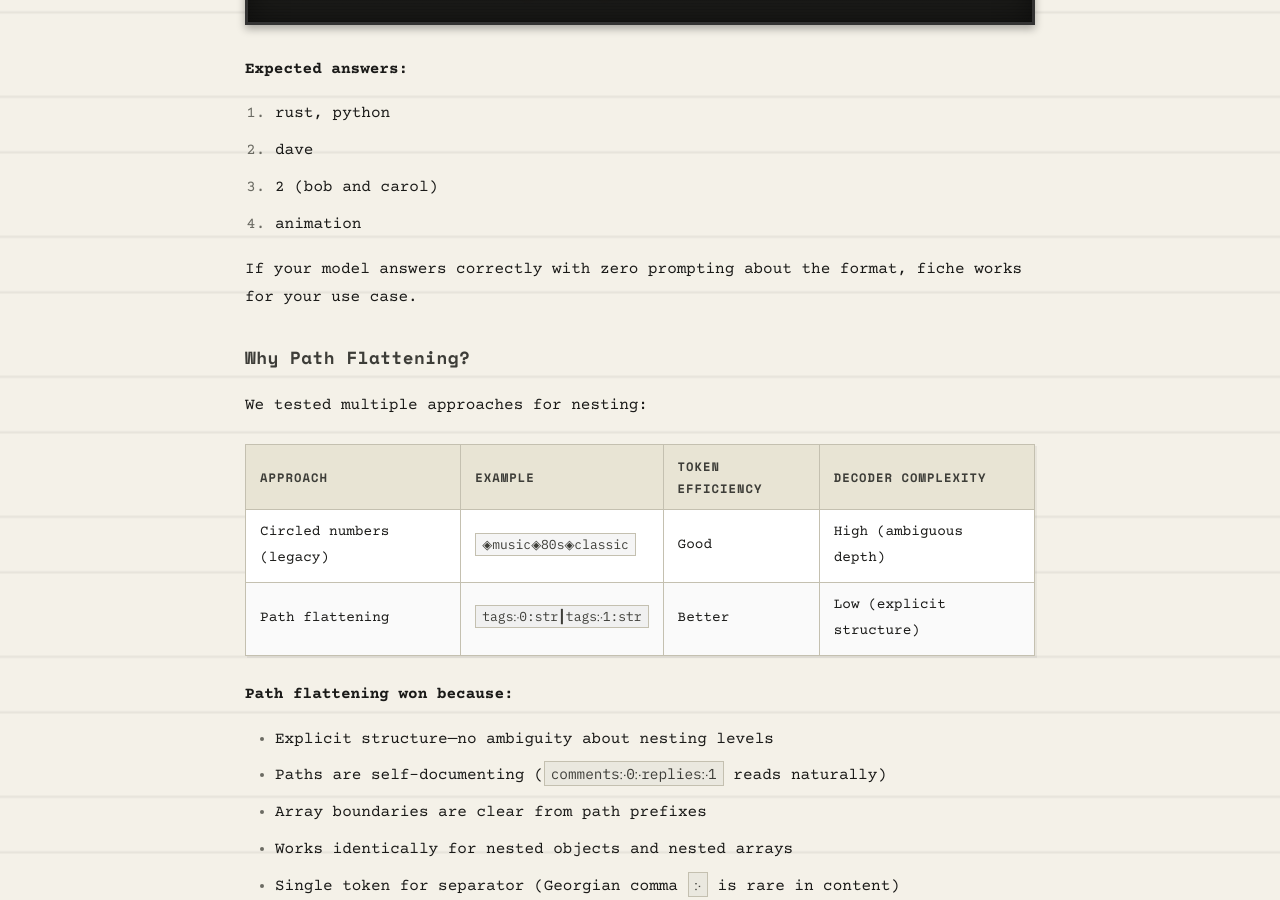
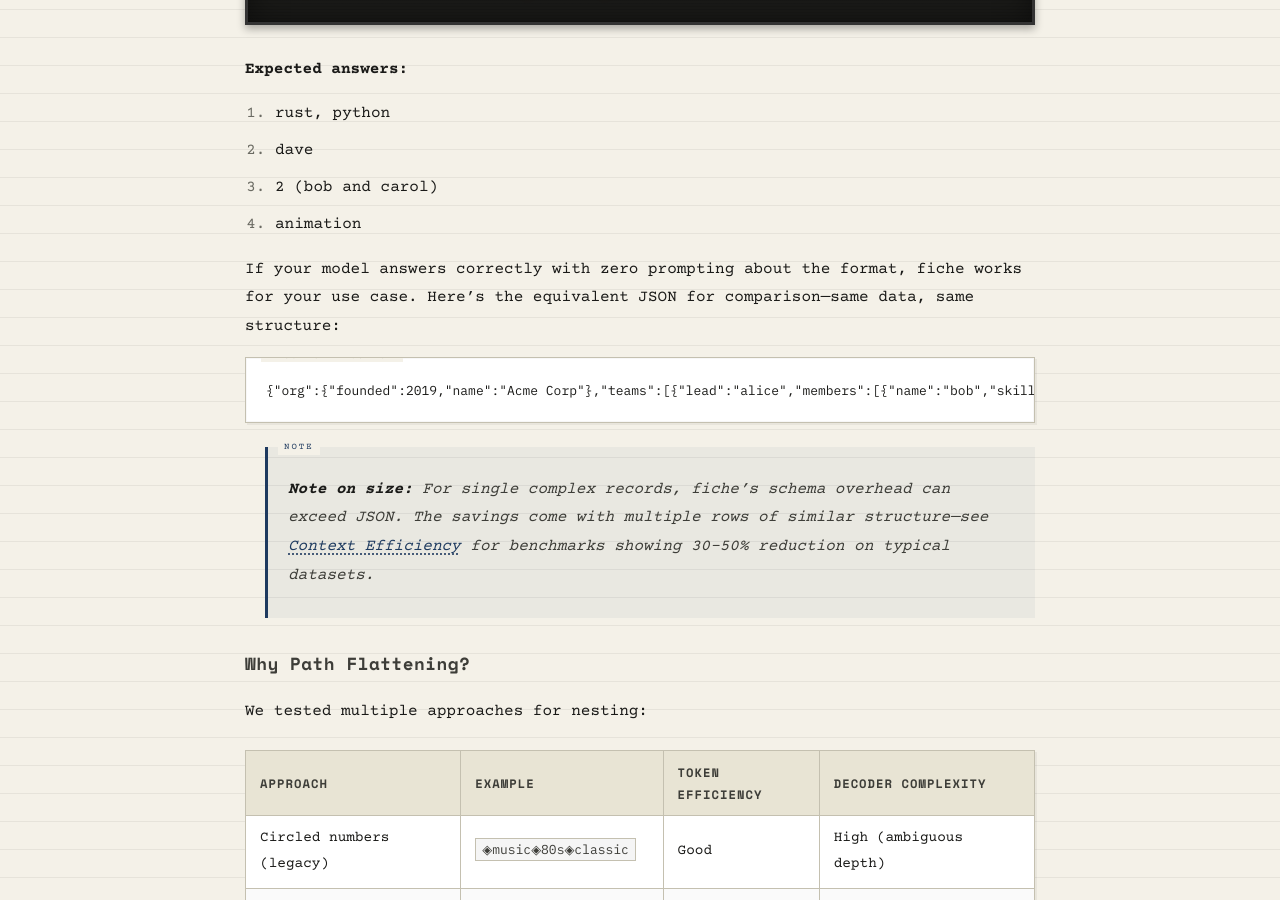
Before and after one commit to coryzibell/carrier98, a Jekyll site: the page built from docs/fiche.md, in a window 1280 px wide and 900 px high, scrolled down 6342 px. Built offline with Jekyll 4.4.1, drawn with Linux system fonts in a browser that asks for light colours.

````diff
--- a/docs/fiche.md
+++ b/docs/fiche.md
@@ -211,7 +211,13 @@ Questions:
 3. 2 (bob and carol)
 4. animation
 
-If your model answers correctly with zero prompting about the format, fiche works for your use case.
+If your model answers correctly with zero prompting about the format, fiche works for your use case. Here's the equivalent JSON for comparison—same data, same structure:
+
+```json
+{"org":{"founded":2019,"name":"Acme Corp"},"teams":[{"lead":"alice","members":[{"name":"bob","skills":["rust","python"]},{"name":"carol","skills":["go"]}],"name":"Engineering"},{"lead":"dave","members":[{"name":"eve","skills":["figma","css","animation"]}],"name":"Design"}]}
+```
+
+> **Note on size:** For single complex records, fiche's schema overhead can exceed JSON. The savings come with multiple rows of similar structure—see [Context Efficiency](#context-efficiency) for benchmarks showing 30-50% reduction on typical datasets.
 
 ### Why Path Flattening?
 
````
